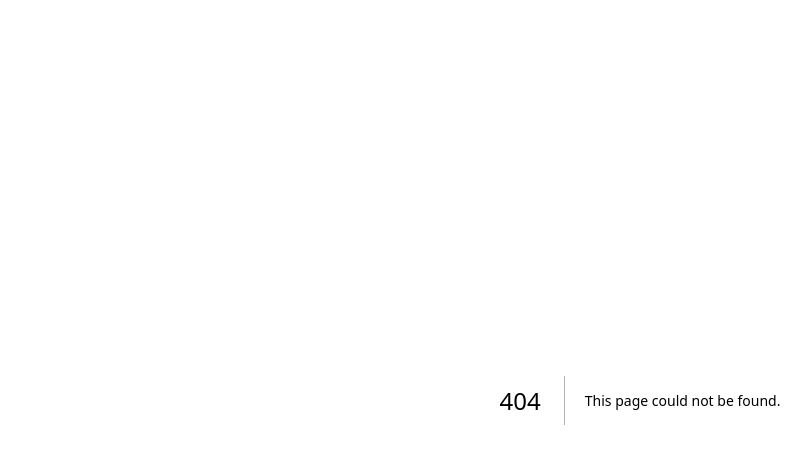
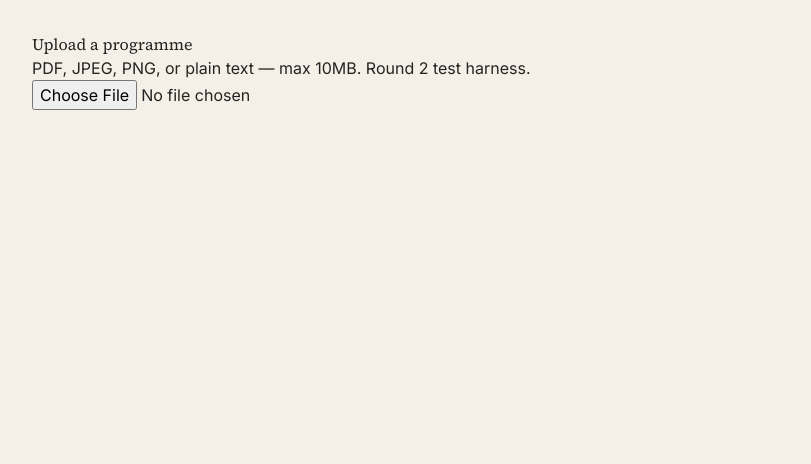
Before and after one commit to RicoKay22/Sanctum-Prod, a Next.js app: page /dashboard/upload in a window 1280 px wide. Before the commit this address had no page. Shown: the top 464 px of the page, without its empty margins (0-811 px from the left). Built offline with nearby package versions, Linux system fonts and the light colour scheme.

Commit message:
upload UI + Dexie persistence — real test of PDF/image/text extraction

```diff
--- a/app/dashboard/page.tsx
+++ b/app/dashboard/page.tsx
@@ -84,6 +84,9 @@ export default async function DashboardPage({
           </div>
         </header>
 
+        <a href="/dashboard/upload" style={{ color: 'var(--primary)' }}>
+  Try the upload parser (Round 2 test) →
+</a>
         <p className="animate-fade-in font-sans text-sm text-text-muted">
           Sunday programme builder coming in Phase 3–5.
         </p>
--- /dev/null
+++ b/app/dashboard/upload/page.tsx
@@ -0,0 +1,81 @@
+'use client';
+
+import { useState } from 'react';
+import { extractText } from '../../../lib/parsing/extract-text';
+import { createProgramFromText } from '../../../lib/parsing/create-program';
+import type { Section } from '../../../lib/db/schema';
+
+// Round 2 test harness — a real, working upload flow. UI polish and the
+// "not found — add it" hymn form come in Phase 5; this round's job is
+// proving extraction + parsing actually work end to end on real files.
+export default function UploadPage() {
+  const [status, setStatus] = useState<'idle' | 'extracting' | 'parsing' | 'done' | 'error'>('idle');
+  const [errorMsg, setErrorMsg] = useState('');
+  const [sections, setSections] = useState<Section[]>([]);
+  const [needsReview, setNeedsReview] = useState(0);
+
+  async function handleFile(file: File) {
+    setStatus('extracting');
+    setErrorMsg('');
+    try {
+      const text = await extractText(file);
+      setStatus('parsing');
+
+      // Placeholder workspaceId until Phase 5 wires this to the real
+      // signed-in workspace — this round is testing extraction/parsing only.
+      const { result } = await createProgramFromText('test-workspace', file.name, text);
+      setSections(result.sections);
+      setNeedsReview(result.needsReview);
+      setStatus('done');
+    } catch (err) {
+      setErrorMsg(err instanceof Error ? err.message : 'Something went wrong.');
+      setStatus('error');
+    }
+  }
+
+  return (
+    <main style={{ padding: '2rem', maxWidth: 720 }}>
+      <h1 style={{ fontFamily: 'var(--font-serif)' }}>Upload a programme</h1>
+      <p style={{ color: 'var(--text-muted)' }}>
+        PDF, JPEG, PNG, or plain text — max 10MB. Round 2 test harness.
+      </p>
+
+      <input
+        type="file"
+        accept=".pdf,.jpg,.jpeg,.png,.txt"
+        onChange={(e) => {
+          const file = e.target.files?.[0];
+          if (file) handleFile(file);
+        }}
+        disabled={status === 'extracting' || status === 'parsing'}
+      />
+
+      {status === 'extracting' && <p>Extracting text…</p>}
+      {status === 'parsing' && <p>Parsing service structure…</p>}
+      {status === 'error' && <p style={{ color: 'var(--primary)' }}>{errorMsg}</p>}
+
+      {status === 'done' && (
+        <>
+          <p style={{ marginTop: '1.5rem' }}>
+            {sections.length} sections found
+            {needsReview > 0 && ` — ${needsReview} need review`}
+          </p>
+          <table style={{ width: '100%', borderCollapse: 'collapse', marginTop: '1rem' }}>
+            <tbody>
+              {sections.map((s) => (
+                <tr key={s.id} style={{ borderBottom: '1px solid var(--text-muted)' }}>
+                  <td style={{ padding: '0.5rem' }}>{s.order + 1}</td>
+                  <td style={{ padding: '0.5rem', fontWeight: s.type === 'other' ? 'normal' : 'bold' }}>
+                    {s.type}
+                  </td>
+                  <td style={{ padding: '0.5rem' }}>{s.title}</td>
+                  <td style={{ padding: '0.5rem', color: 'var(--text-muted)' }}>{s.reference ?? '—'}</td>
+                </tr>
+              ))}
+            </tbody>
+          </table>
+        </>
+      )}
+    </main>
+  );
+}
--- /dev/null
+++ b/lib/parsing/create-program.ts
@@ -0,0 +1,31 @@
+import { db, type Program } from '../db/schema';
+import { parseServiceText, type ParseResult } from './parse-service';
+
+// 30 days matches the standing temp-storage rule (Part D).
+const EXPIRY_DAYS = 30;
+
+export async function createProgramFromText(
+  workspaceId: string,
+  title: string,
+  rawText: string
+): Promise<{ program: Program; result: ParseResult }> {
+  const now = new Date();
+  const expires = new Date(now.getTime() + EXPIRY_DAYS * 24 * 60 * 60 * 1000);
+
+  const program: Program = {
+    id: crypto.randomUUID(),
+    workspaceId,
+    title,
+    serviceDate: now.toISOString().slice(0, 10),
+    status: 'draft',
+    createdAt: now.toISOString(),
+    expiresAt: expires.toISOString(),
+  };
+
+  const result = parseServiceText(program.id, rawText);
+
+  await db.programs.add(program);
+  await db.sections.bulkAdd(result.sections);
+
+  return { program, result };
+}
```
